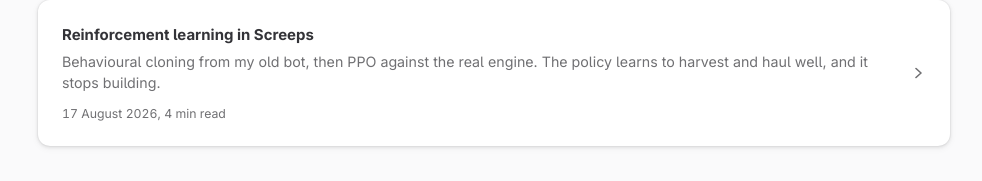
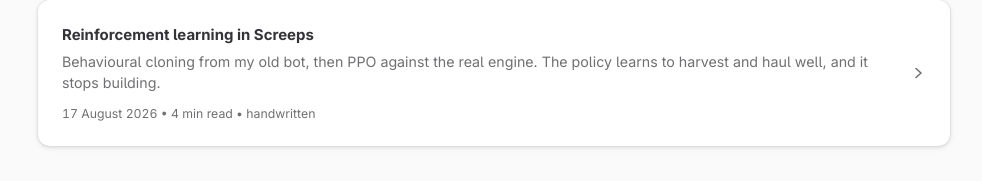
Before and after one commit to CarsonBurke/carsonburkesite, a React (Vite) app: page / in a window 1280 px wide. Shown: the part 619-800 px from the top of the page, without its empty margins (146-1128 px from the left). Built offline with nearby package versions, Linux system fonts and the light colour scheme.

Commit message:
feat: mark posts handwritten and project details as AI

```diff
--- a/src/routes/Home.tsx
+++ b/src/routes/Home.tsx
@@ -157,7 +157,7 @@
               <h2 className="heading">{post.title}</h2>
               <p className="dimmed mt-1 text-[0.95rem] leading-[1.5]">{post.summary}</p>
               <p className="caption dimmed numeric mt-2">
-                {formatDate(post.date)}, {post.minutes} min read
+                {formatDate(post.date)} • {post.minutes} min read • handwritten
               </p>
             </div>
             <ChevronRightIcon className="dimmed shrink-0" />
@@ -271,6 +271,7 @@
             backgroundColor: "color-mix(in srgb, currentColor 3%, transparent)",
           }}
         >
+          <p className="caption dimmed mb-3">ai summary</p>
           <ul className="grid gap-3 lg:grid-cols-2 lg:gap-x-8">
             {project.details.map((detail) => (
               <li key={detail} className="flex gap-3 leading-[1.6]">
--- a/src/routes/Post.tsx
+++ b/src/routes/Post.tsx
@@ -35,7 +35,7 @@
           {post.title}
         </h1>
         <p className="caption dimmed numeric mt-3">
-          {formatDate(post.date)}, {post.minutes} min read
+          {formatDate(post.date)} • {post.minutes} min read • handwritten
         </p>
         <div className="mt-4 flex flex-wrap gap-2">
           {post.tags.map((tag) => (
```
